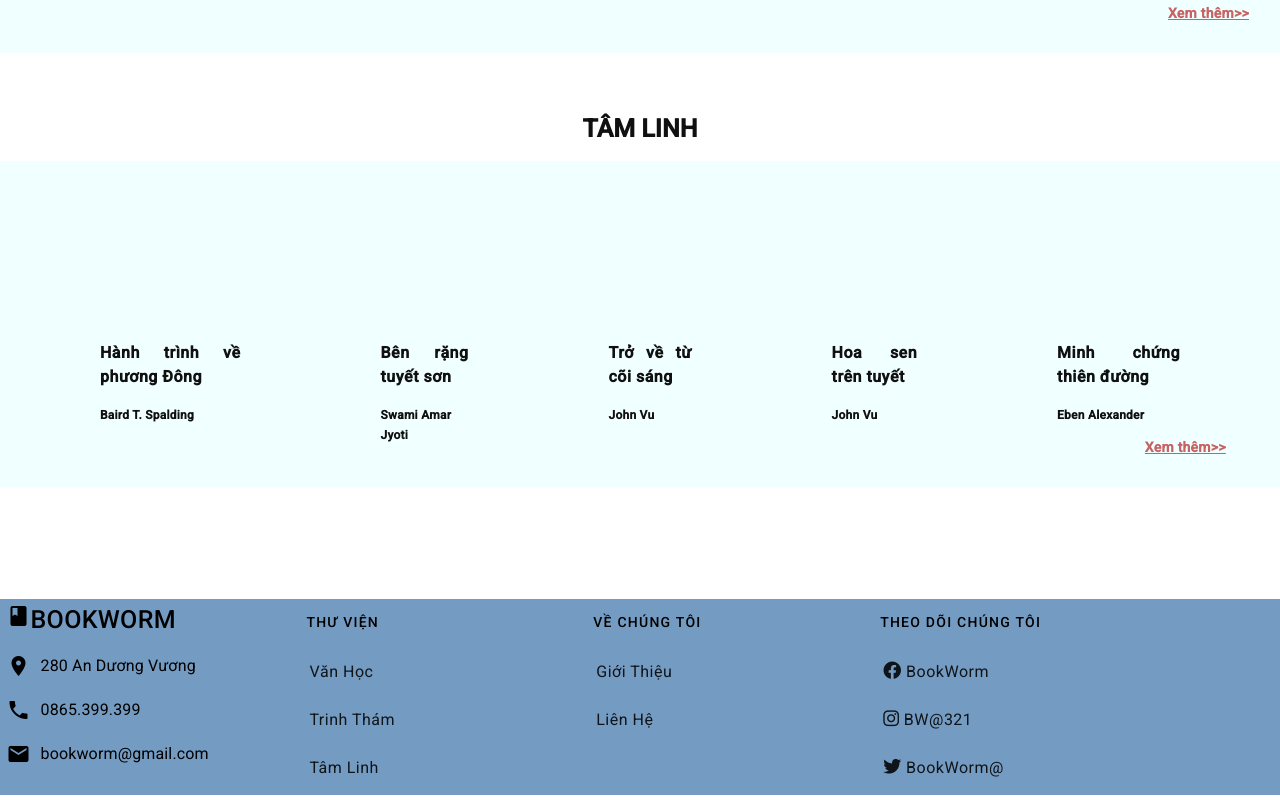
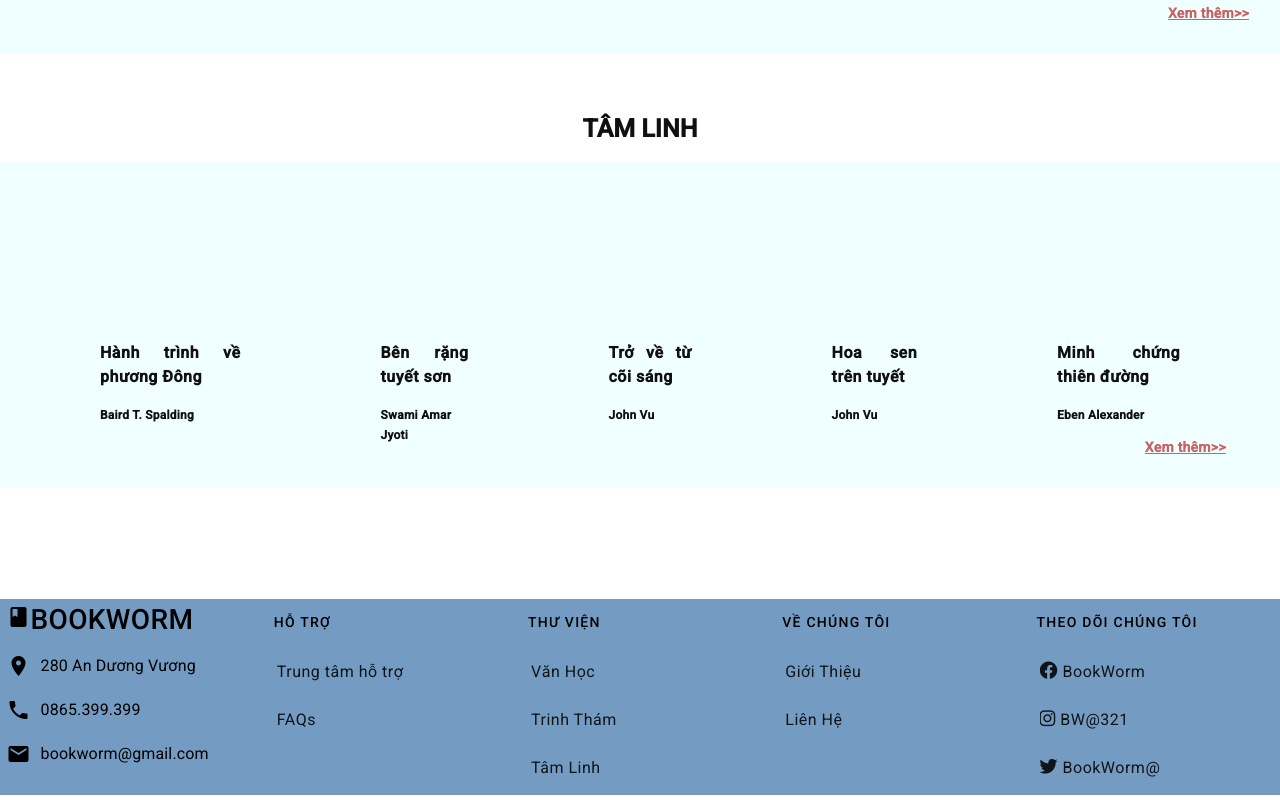
Before and after one commit to minhtamphan373/bookstore_angular, an Angular app: page /home in a window 1280 px wide. Shown: the part 1379-2179 px from the top of the page. Built offline with nearby package versions, Linux system fonts and the light colour scheme.

Commit message:
chỉnh lại footer

```diff
--- a/src/app/layouts/footer/footer.component.css
+++ b/src/app/layouts/footer/footer.component.css
@@ -14,16 +14,16 @@
     flex-wrap: wrap;
 }
 .footer-col{
-    width: 22%;
+    width: 19.5%;
     padding: 0 18.5px;
     position: relative;
     top: 5px;
-    font-size: 20px;
+    font-size: 22px;
 }
 .logo{
     font-family: Roboto, "Helvetica Neue", sans-serif;
     text-decoration: none;
-    font-size: 25px;
+    font-size: 28px;
     text-align: justify;
     font-style: bold;
     color: #000000;
@@ -42,9 +42,13 @@ i{
 }
 .mat-list-item:hover{
     cursor: pointer;
+    font-weight: bolder;
 }
 button{
     display: block;
     position: relative;
     left: 5px;
 }
+.thuvien{
+    padding-right:200px;
+}
--- a/src/app/layouts/footer/footer.component.html
+++ b/src/app/layouts/footer/footer.component.html
@@ -21,12 +21,21 @@
             </div>
         </div>
         <div class="footer-col">
+            <button mat-button routerLink="/library">HỖ TRỢ</button>
+            <mat-list role="list">
+                <mat-list-item role="listitem" style="cursor: pointer;" routerLink="/library">Trung tâm hỗ trợ</mat-list-item>
+                <mat-list-item role="listitem" style="cursor: pointer;" routerLink="/library">FAQs</mat-list-item>
+            </mat-list>
+        </div>
+        <div class="footer-col">
             <button mat-button routerLink="/library">THƯ VIỆN</button>
-            <mat-list role="list">
-                <mat-list-item role="listitem" style="cursor: pointer;" routerLink="/library">Văn Học</mat-list-item>
-                <mat-list-item role="listitem" style="cursor: pointer;" routerLink="/library">Trinh Thám</mat-list-item>
-                <mat-list-item role="listitem" style="cursor: pointer;" routerLink="/library">Tâm Linh</mat-list-item>
-            </mat-list>
+
+                <mat-list role="list">
+                    <mat-list-item role="listitem" style="cursor: pointer;" routerLink="/library">Văn Học</mat-list-item>
+                    <mat-list-item role="listitem" style="cursor: pointer;" routerLink="/library">Trinh Thám</mat-list-item>
+                    <mat-list-item role="listitem" style="cursor: pointer;" routerLink="/library">Tâm Linh</mat-list-item>
+                </mat-list>
+
         </div>
         <div class="footer-col">
             <button mat-button>VỀ CHÚNG TÔI</button>
```
